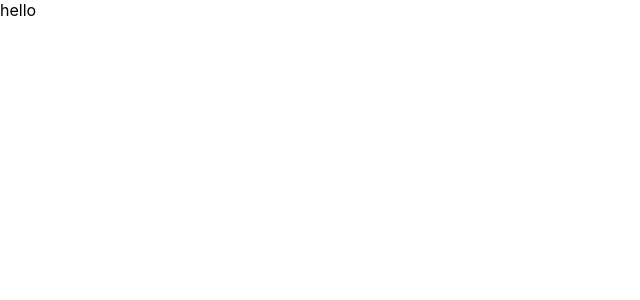
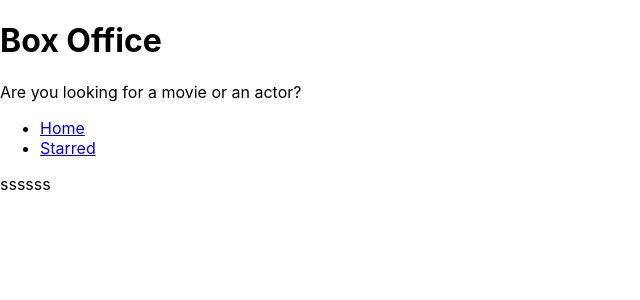
Before and after one commit to abixii/Box-office-App, a React (Create React App) app: page /Starred in a window 1280 px wide. Shown: the top 300 px of the page, without its empty margins (0-640 px from the left). Built offline with nearby package versions, Linux system fonts and the light colour scheme.

Commit message:
added pages with routes and added navs apptitle

```diff
--- a/package.json
+++ b/package.json
@@ -5,6 +5,7 @@
   "dependencies": {
     "react": "^18.2.0",
     "react-dom": "^18.2.0",
+    "react-router-dom": "^6.11.2",
     "react-scripts": "5.0.1",
     "web-vitals": "^2.1.4",
     "workbox-background-sync": "^6.5.4",
--- a/src/App.jsx
+++ b/src/App.jsx
@@ -1,5 +1,33 @@
+import { BrowserRouter, Routes, Route } from 'react-router-dom';
+import Home from './pages/Homee';
+import Starred from './pages/Starred';
+import MainLayout from './components/MainLayout';
 function App() {
-  return <div>hello</div>;
+  return (
+    <BrowserRouter>
+      <Routes>
+        <Route element={<MainLayout />}>
+          <Route path="/" element={<Home />} />
+          <Route path="/Starred" element={<Starred />} />
+          <Route path="*" element={<div>not found</div>} />
+        </Route>
+        {/* <Route path="/" element={<App />}>
+          <Route index element={<Home />} />
+          <Route path="teams" element={<Teams />}>
+            <Route path=":teamId" element={<Team />} />
+            <Route path="new" element={<NewTeamForm />} />
+            <Route index element={<LeagueStandings />} />
+          </Route>
+        </Route>
+        <Route element={<PageLayout />}>
+          <Route path="/privacy" element={<Privacy />} />
+          <Route path="/tos" element={<Tos />} />
+        </Route>
+        <Route path="contact-us" element={<Contact />} />
+  */}
+      </Routes>
+    </BrowserRouter>
+  );
 }
 
 export default App;
--- /dev/null
+++ b/src/components/AppTitile.jsx
@@ -0,0 +1,12 @@
+export default function AppTitile(props) {
+  const {
+    Title = 'Box Office',
+    subtitle = 'Are you looking for a movie or an actor?',
+  } = props;
+  return (
+    <div>
+      <h1>{Title}</h1>
+      <p>{subtitle}</p>
+    </div>
+  );
+}
--- /dev/null
+++ b/src/components/MainLayout.jsx
@@ -0,0 +1,15 @@
+import { Outlet } from 'react-router-dom';
+import Navs from './Navs';
+import AppTitile from './AppTitile';
+const MainLayout = () => {
+  return (
+    <div>
+      <AppTitile />
+      <Navs />
+
+      <Outlet />
+    </div>
+  );
+};
+
+export default MainLayout;
--- /dev/null
+++ b/src/components/Navs.jsx
@@ -0,0 +1,26 @@
+import { Link } from 'react-router-dom';
+
+const LINKS = [
+  {
+    text: 'Home',
+    to: '/',
+  },
+  {
+    text: 'Starred',
+    to: '/starred',
+  },
+];
+const Navs = () => {
+  return (
+    <div>
+      <ul>
+        {LINKS.map(item => (
+          <li key={item.to}>
+            <Link to={item.to}>{item.text}</Link>
+          </li>
+        ))}
+      </ul>
+    </div>
+  );
+};
+export default Navs;
--- /dev/null
+++ b/src/pages/Homee.jsx
@@ -0,0 +1,5 @@
+const Homee = () => {
+  return <div></div>;
+};
+
+export default Homee;
--- /dev/null
+++ b/src/pages/Starred.jsx
@@ -0,0 +1,4 @@
+const Starred = () => {
+  return <div>ssssss</div>;
+};
+export default Starred;
```
Also changed, not shown: 1 other file (tests, documents, lock files or other folders).
